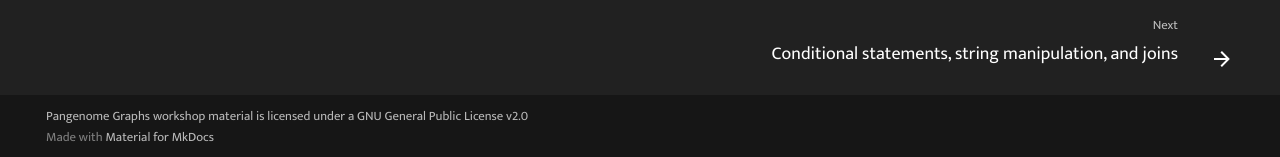
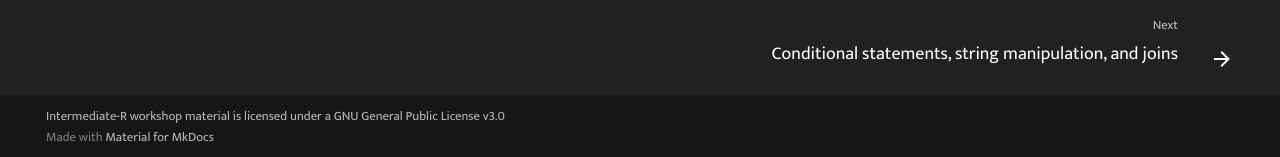
Before and after one commit to GenomicsAotearoa/Intermediate-R, an MkDocs documentation site: the page built from docs/index.md, in a window 1280 px wide. Shown: the part 740-897 px from the top of the page. Built offline with MkDocs 1.6.1 and Material for MkDocs 9.7.7, drawn with Linux system fonts in a browser that asks for light colours; comment, search, counter and statistics services are not loaded.

Commit message:
update copyright notice

```diff
--- a/mkdocs.yml
+++ b/mkdocs.yml
@@ -118,7 +118,7 @@
   - search:
       lang: en
 
-copyright : Pangenome Graphs workshop material is licensed under a <a rel="noopener" target="_blank" href="https://www.gnu.org/licenses/old-licenses/gpl-2.0.en.html">GNU General Public License v2.0</a>
+copyright : Intermediate-R workshop material is licensed under a <a rel="noopener" target="_blank" href="https://www.gnu.org/licenses/gpl-3.0.en.html">GNU General Public License v3.0</a>
 
 
 extra_css:
```
